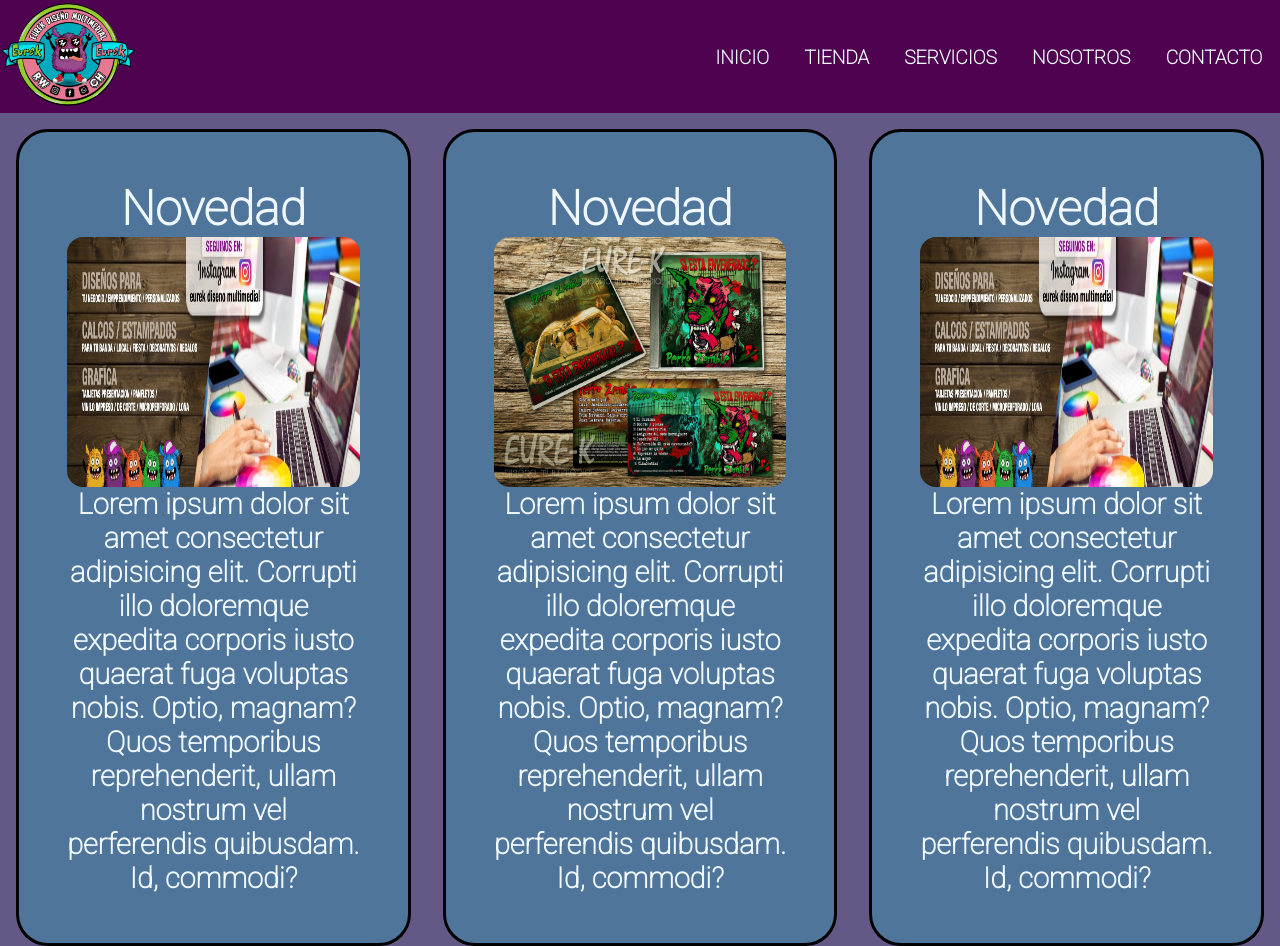
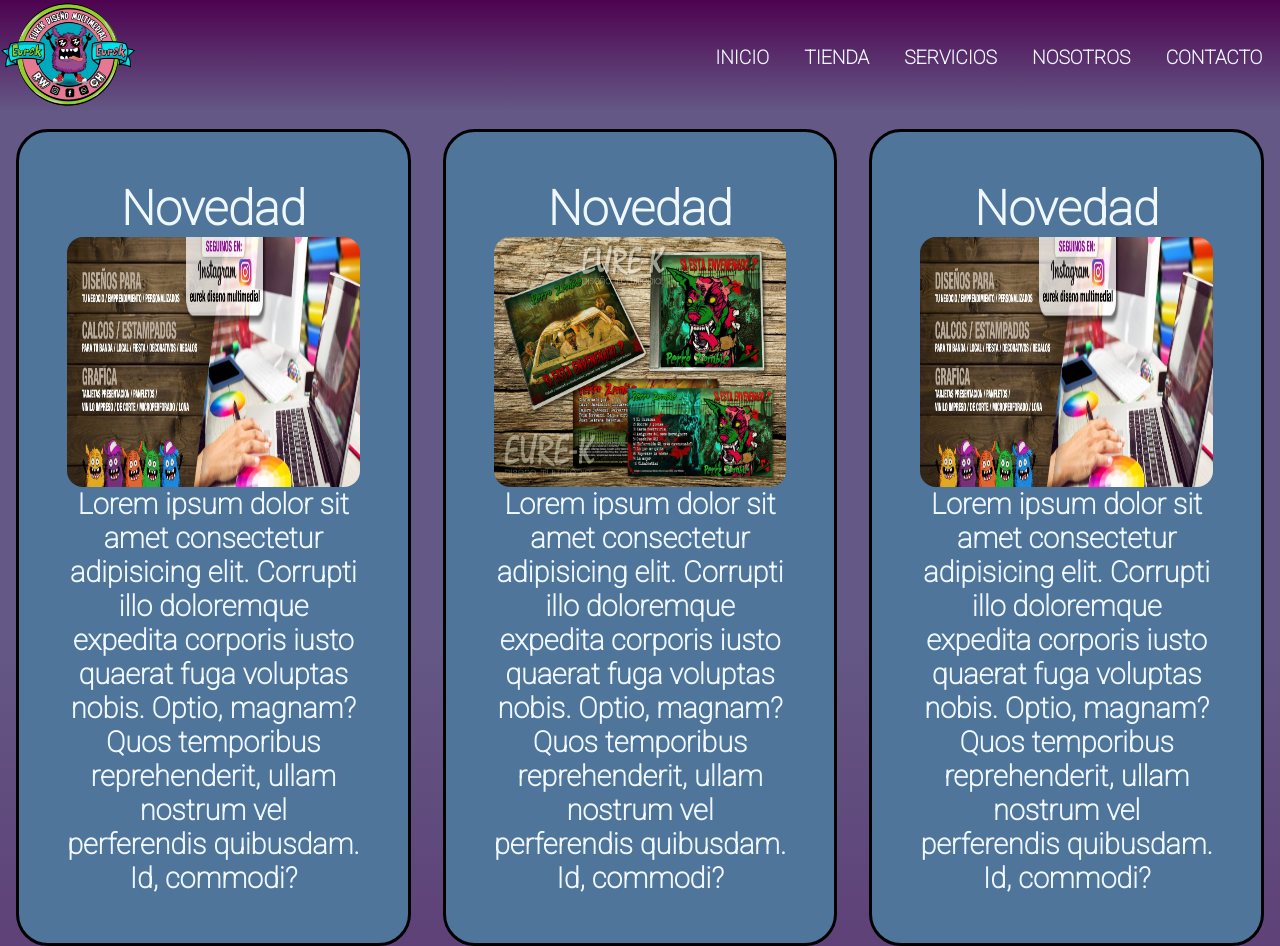
Before and after one commit to ramone02/4todesafio, a plain HTML site: page index.html in a window 1280 px wide. Shown: the top 946 px of the page. Drawn offline with Linux system fonts and the light colour scheme.

Commit message:
agrego gradiente en header y body, y subrayado animado en las 'a'

```diff
--- a/css/estilos.css
+++ b/css/estilos.css
@@ -23,8 +23,10 @@ body {
   padding: 0%;
   margin: 0%;
 }
+
 main{
-    background-color: #645986;
+  background: rgb(100,89,134);
+  background: linear-gradient(180deg, rgba(100,89,134,1) 30%, rgba(78,2,80,1) 100%);
 }
 
 .main h1{
@@ -36,11 +38,25 @@ main{
     text-shadow: #4f759b ;
 }
 
+a{
+  text-decoration: none;
+  background-image: linear-gradient(currentColor, #4f759b);
+  background-position: 0% 100%;
+  background-repeat: no-repeat;
+  background-size: 0% 2px;
+  transition: background-size .3s;
+}
+
+a:hover, a:focus {
+background-size: 100% 2px;
+}
+
 /*----------HEADER---------------*/
 
 .header {
     padding: 0;
-    background-color: #4e0250;
+    background: rgb(100,89,134);
+    background: linear-gradient(0deg, rgba(100,89,134,1) 0%, rgba(78,2,80,1) 100%);
     width: 100%;
     display: flex;
     justify-content: space-between;
@@ -152,6 +168,8 @@ main{
   width: 100%;
   text-align: center;
 }
+
+/* Section */
 
 .section{
     display: flex;
```
Also changed, not shown: img/redes.ico (deleted), img/trabajo.jpg (deleted).
